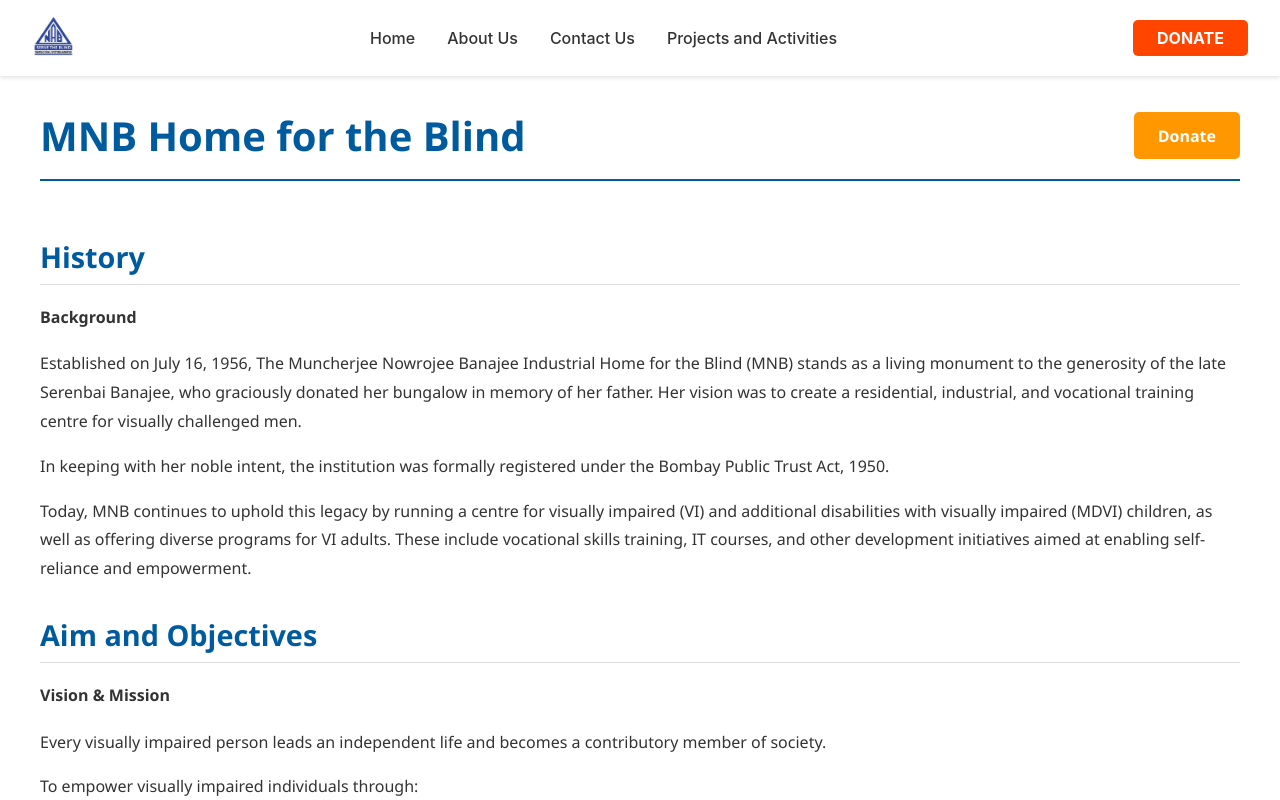
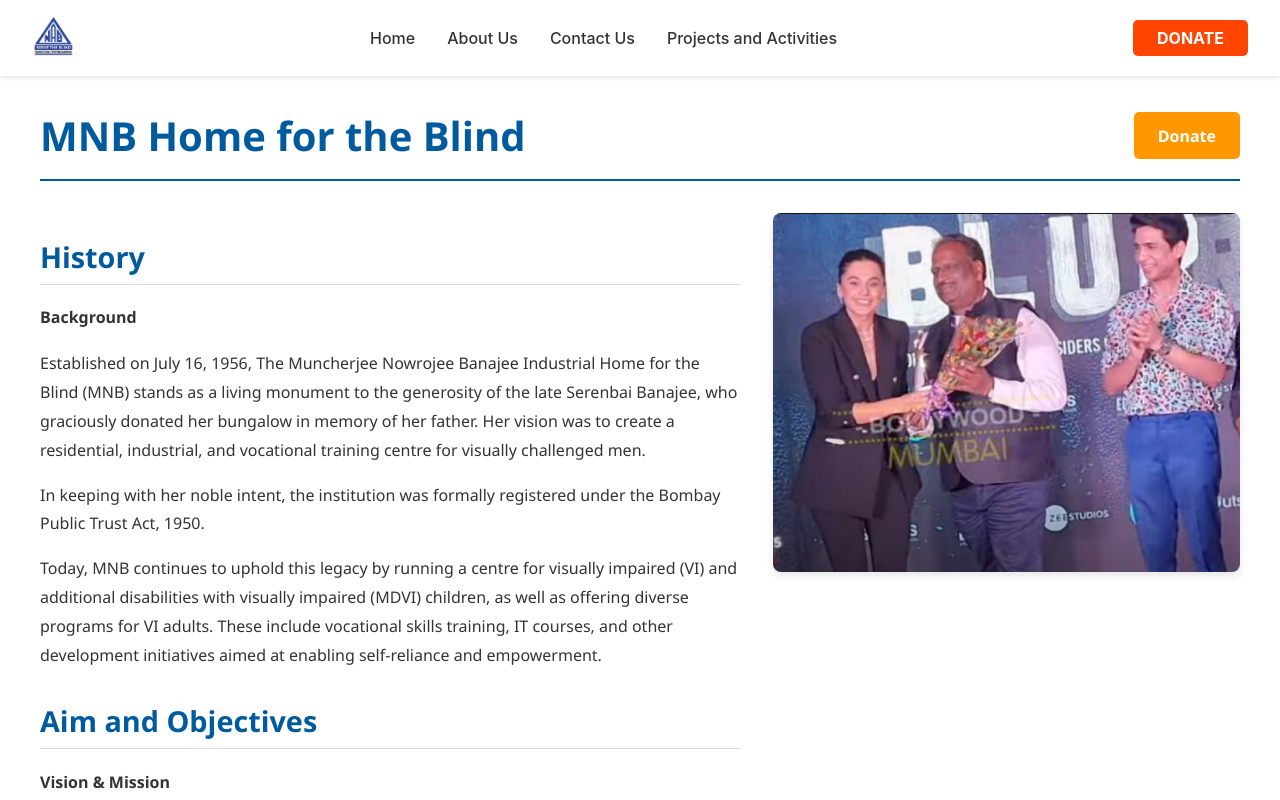
Before and after one commit to ShivanshDengla/NabIndia, a React (Create React App) app: page /projects/mnb-home-for-the-blind in a window 1280 px wide. Shown: the top 800 px of the page. Built offline with nearby package versions, Linux system fonts and the light colour scheme.

Commit message:
new iamge

```diff
--- a/src/pages/projects/MnbHomeForTheBlind.js
+++ b/src/pages/projects/MnbHomeForTheBlind.js
@@ -37,6 +37,8 @@
   return (
     <ProjectPageLayout
       title="MNB Home for the Blind"
+      imageUrl="/images/Projects/mnb.png"
+      imageAlt="Dr. Vimal Kumar Dengla with Actress Tapsee Pannu"
       history={history}
       aimsAndObjectives={aimsAndObjectives}
       contactInfo={contactInfo}
```
Also changed, not shown: public/images/Projects/mnb.png (added).
